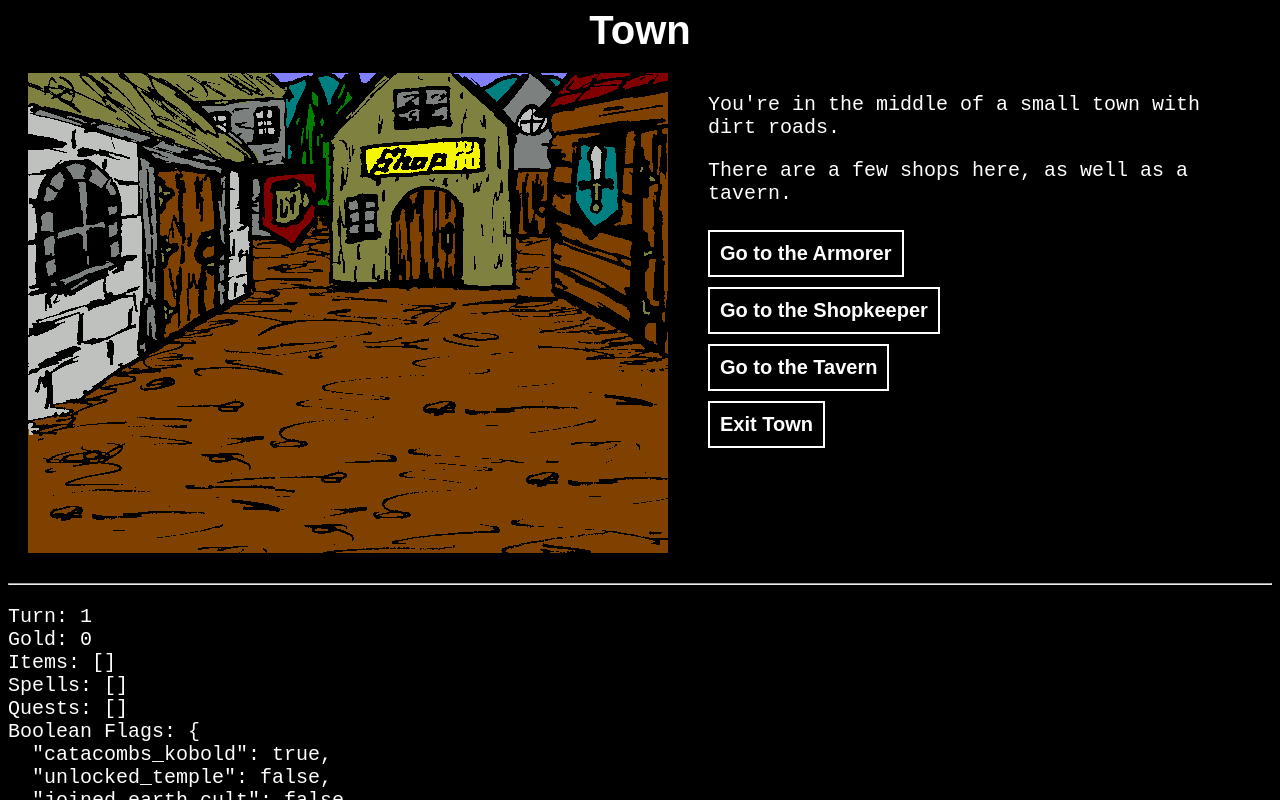
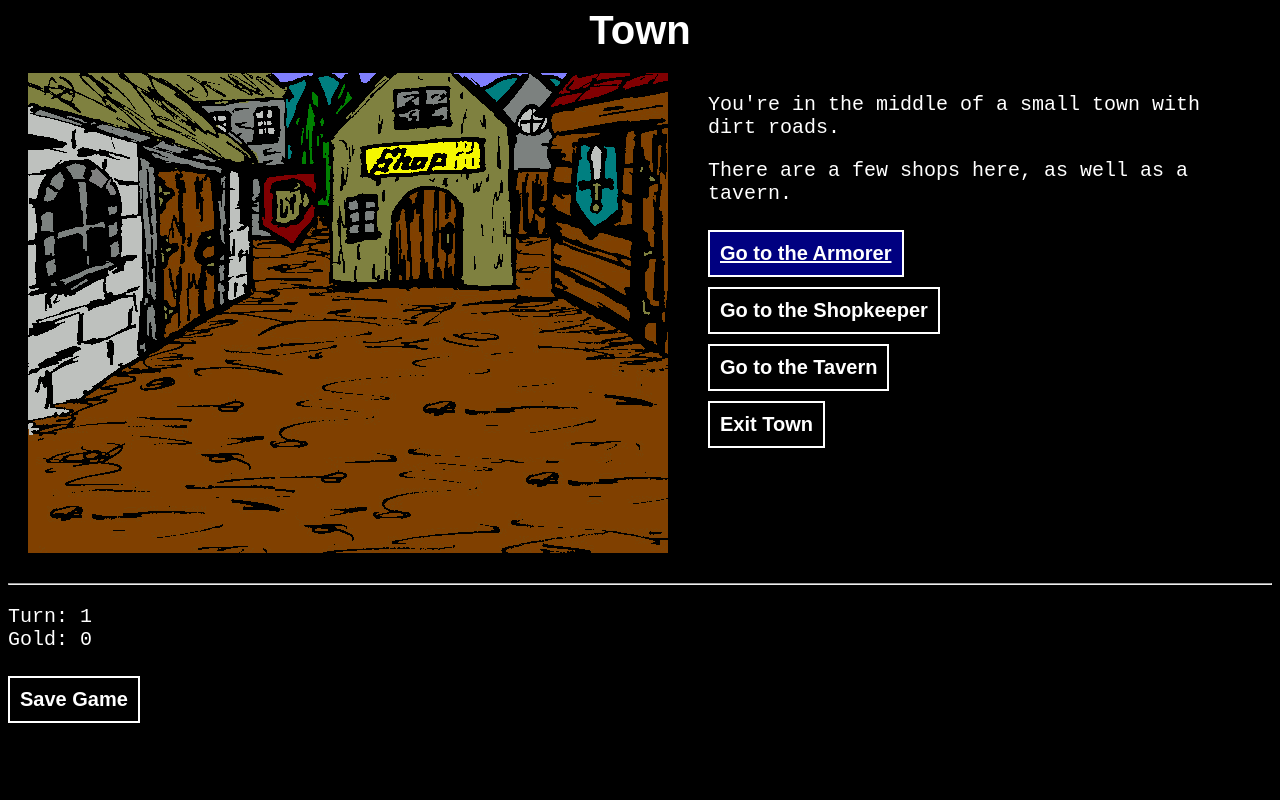
Before and after one commit to jwbutler/cyoa-new, a Preact app: page / in a window 1280 px wide. Both pictures are taken after a click on the link "Start Game". Shown: the top 800 px of the page. Built offline with nearby package versions, Linux system fonts and the light colour scheme.

Commit message:
Try using HTML to manage keyboard input

```diff
--- a/src/engine/components/Engine.tsx
+++ b/src/engine/components/Engine.tsx
@@ -3,6 +3,7 @@ import { checkNotNull } from '../../utils/preconditions';
 import { ApiContext } from '../api/ApiContext';
 import type { Direction, Location } from '../api/GameApi';
 import { useApi } from '../api/useApi';
+import { useEffect } from 'preact/compat';
 
 export type ContainerProps = Readonly<{
   children: ComponentChildren
@@ -46,6 +47,32 @@ export const Engine = ({
     location: startingLocation
   });
 
+  useEffect(() => {
+    const focusableElements = [...document.querySelectorAll('[tabindex="0"]')];
+    let index = focusableElements.indexOf(document.activeElement);
+    console.log(focusableElements);
+    if (index < 0) {
+      focusableElements[0].focus();
+    }
+    const keyHandler = (e: KeyboardEvent) => {
+      const focusableElements = [...document.querySelectorAll('[tabindex="0"]')];
+      let index = focusableElements.indexOf(document.activeElement);
+      console.log(focusableElements);
+      switch (e.key) {
+        case 'ArrowDown':
+          index = (index + 1) % focusableElements.length;
+          focusableElements[index].focus();
+          break;
+        case 'ArrowUp':
+          index = (index === 0) ? focusableElements.length - 1 : index - 1;
+          focusableElements[index].focus();
+          break;
+      }
+    };
+    document.addEventListener('keydown', keyHandler);
+    return () => document.removeEventListener('keydown', keyHandler);
+  });
+
   const { scene, direction } = api.location;
   const Scene = checkNotNull(scenes[scene]);
   const child = <Scene direction={direction} />;
--- a/src/index.css
+++ b/src/index.css
@@ -9,4 +9,5 @@ body {
   color: var(--color-text);
   font-size: 20px;
   font-family: 'Courier New', monospace;
+  overflow: hidden;
 }
--- a/src/ui/components/Footer.tsx
+++ b/src/ui/components/Footer.tsx
@@ -11,10 +11,12 @@ export const Footer = () => {
       <pre>
         <div>Turn: {api.turn}</div>
         <div>Gold: {player.gold}</div>
-        <div>Items: {JSON.stringify(player.inventory)}</div>
-        <div>Spells: {JSON.stringify(player.spells)}</div>
-        <div>Quests: {JSON.stringify(player.quests)}</div>
-        <div>Boolean Flags: {JSON.stringify(api.booleanFlags, null, 2)}</div>
+        {/*
+          <div>Items: {JSON.stringify(player.inventory)}</div>
+          <div>Spells: {JSON.stringify(player.spells)}</div>
+          <div>Quests: {JSON.stringify(player.quests)}</div>
+          <div>Boolean Flags: {JSON.stringify(api.booleanFlags, null, 2)}</div>
+        */}
       </pre>
       <Links>
         <Link onClick={() => api.saveGame()}>Save Game</Link>
--- a/src/ui/components/Link.module.css
+++ b/src/ui/components/Link.module.css
@@ -8,13 +8,17 @@
   padding: 0.5em;
   margin: 0.25em 0;
   display: inline-block;
+  outline: none;
 }
 
 .link:visited {
   color: var(--color-text);
 }
 
-.link:hover,.link:active {
-  color: var(--color-text);
+.link:hover,.link:active,.link:focus {
   text-decoration: underline;
 }
+
+.link:focus {
+  background-color: var(--color-background-highlight);
+}
--- a/src/ui/components/Link.tsx
+++ b/src/ui/components/Link.tsx
@@ -27,6 +27,8 @@ export const Link = ({ to, direction, onClick, children }: Props) => {
         }
         e.preventDefault();
       }}
+      tabindex="0"
+      autofocus
     >
       {children}
     </a>
```
